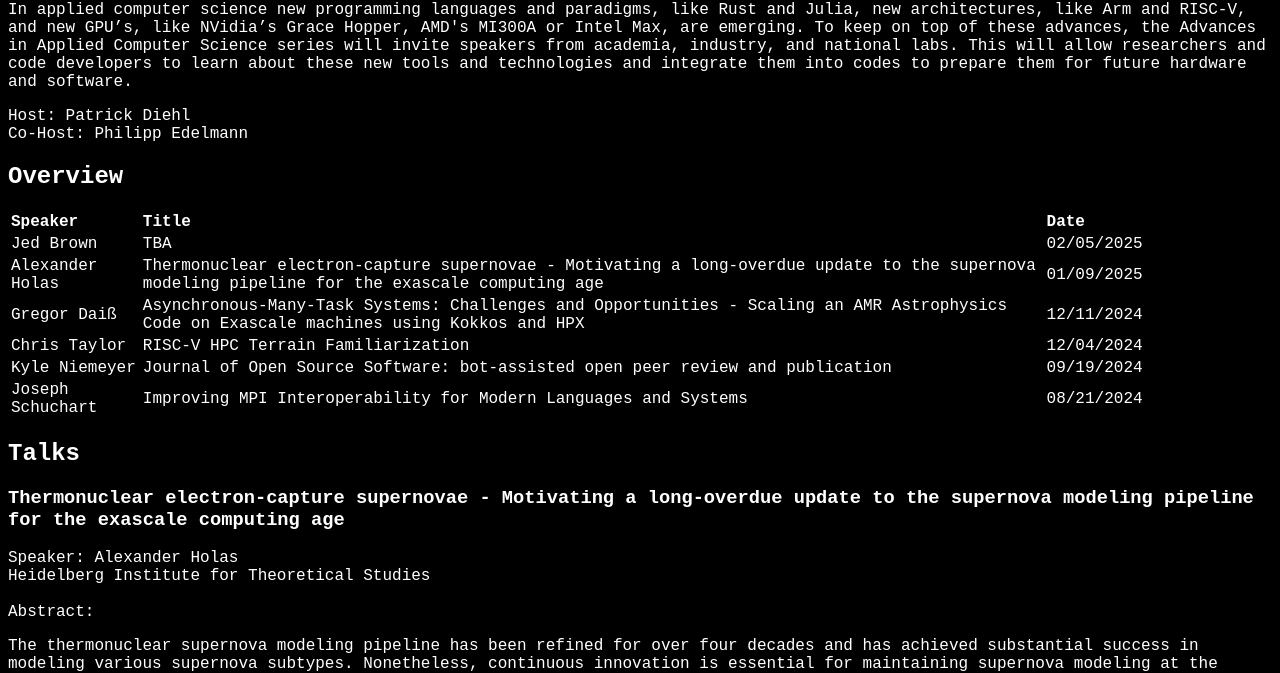
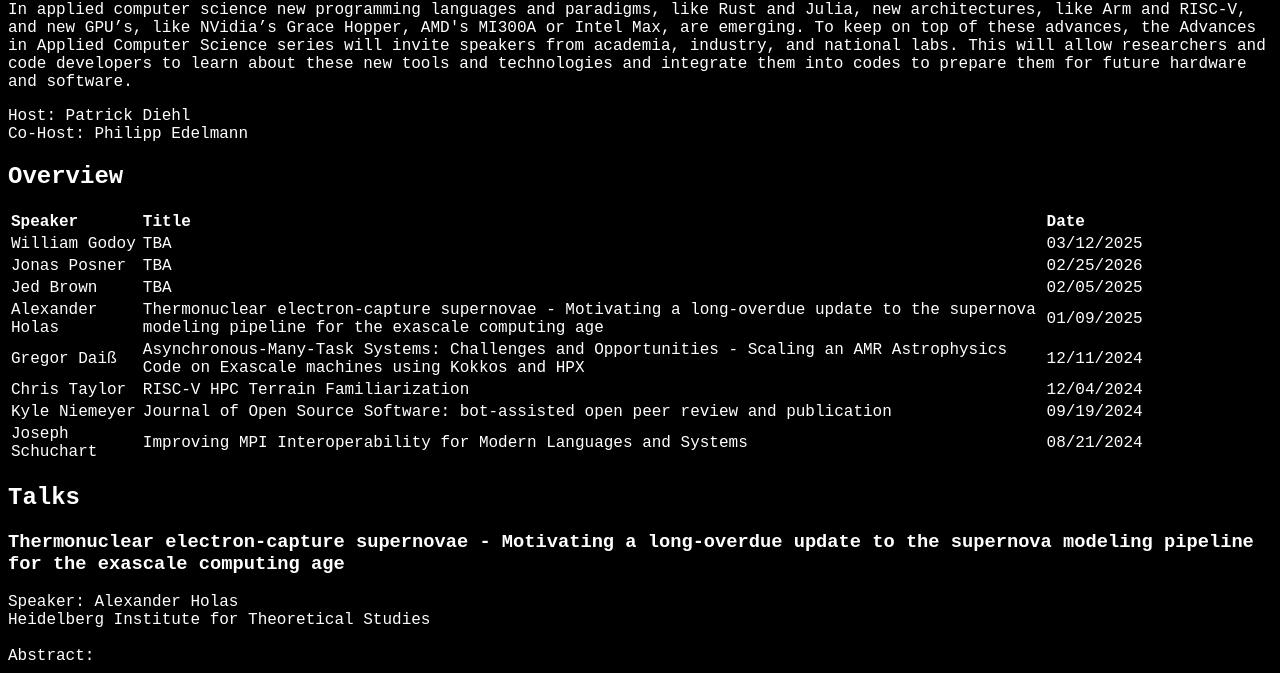
Before and after one commit to appliedcomputerscienceseries/appliedcomputerscienceseries.github.io, a plain HTML site: page index.html in a window 1280 px wide. Shown: the part 79-752 px from the top of the page. Drawn offline with Linux system fonts and the light colour scheme.

Commit message:
Add new speakers

```diff
--- a/index.html
+++ b/index.html
@@ -49,8 +49,18 @@ Co-Host: Philipp Edelmann<br>
       <td><b>Date</b></td>
   </tr>
   <tr>
+      <td>William Godoy</td>
+      <td><a href="#fy256">TBA</a></td>
+      <td>03/12/2025</td>
+  </tr>
+  <tr>
+      <td>Jonas Posner</td>
+      <td><a href="#fy255">TBA</a></td>
+      <td>02/25/2026</td>
+  </tr>
+  <tr>
       <td>Jed Brown</td>
-      <td><a href="#fy253">TBA</a></td>
+      <td><a href="#fy254">TBA</a></td>
       <td>02/05/2025</td>
   </tr>
   <tr>
```
